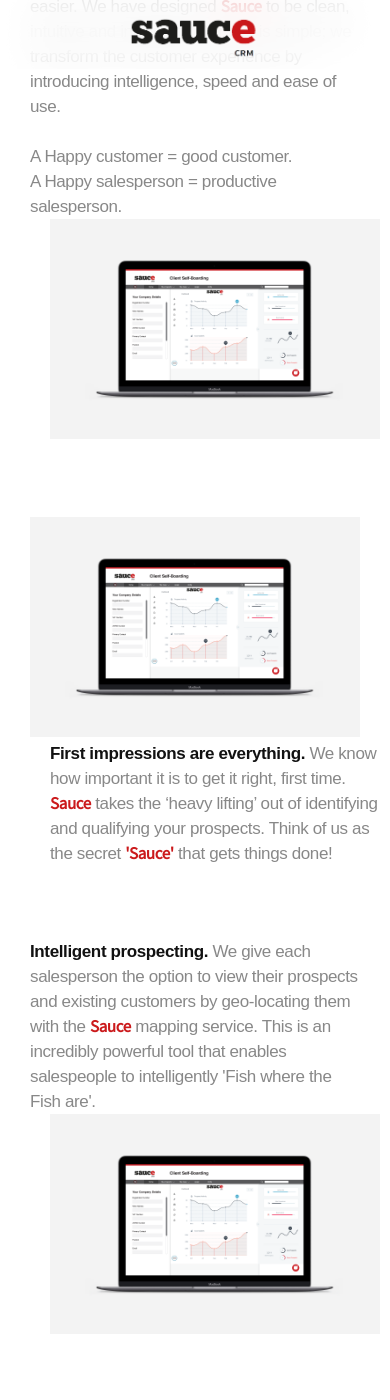
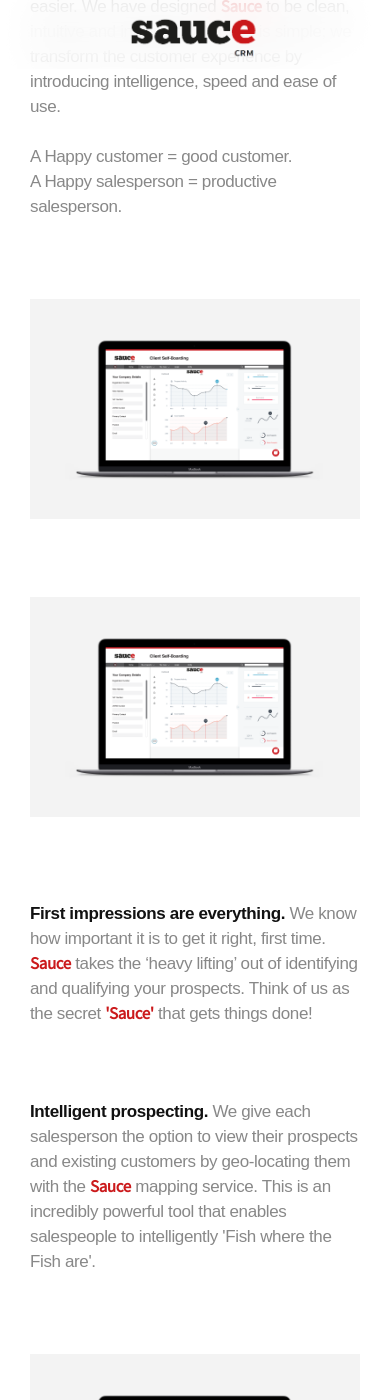
Before and after one commit to SauceCRM/sauce_preview, a Jekyll site: the page built from index.html, in a window 390 px wide and 1400 px high, scrolled down 1196 px. Built offline with Jekyll 4.4.1, drawn with Linux system fonts in a browser that asks for light colours; nearby versions of some CDN libraries; some web fonts are replaced; grey boxes are pictures that could not be loaded.

Commit message:
CSS updates to the image position on splits

```diff
--- a/assets/css/main.scss
+++ b/assets/css/main.scss
@@ -519,14 +519,37 @@
     }
 }
 
+@media only screen and (max-width: 1068px) {
+  .section-fifty-fifty .tile {
+
+    &:last-child {
+    margin-left: 13px;
+    }
+  }
+}
+
 @media only screen and (max-width: 735px) {
   .section-fifty-fifty .tile {
     width: 100%;
+
+    &:last-child {
+      margin-left: 0;
+      padding-top: 80px;
+    }
   }
   .subsection-heat .tile.with-caption {
     -webkit-box-ordinal-group: 3;
     -ms-flex-order: 2;
     order: 2;
+  }
+}
+
+@media only screen and (max-width: 735px) {
+  .subsection-heat .tile.with-figure {
+    padding-top: 0;
+    -webkit-box-ordinal-group: 2;
+    -ms-flex-order: 1;
+    order: 1;
   }
 }
 
```
